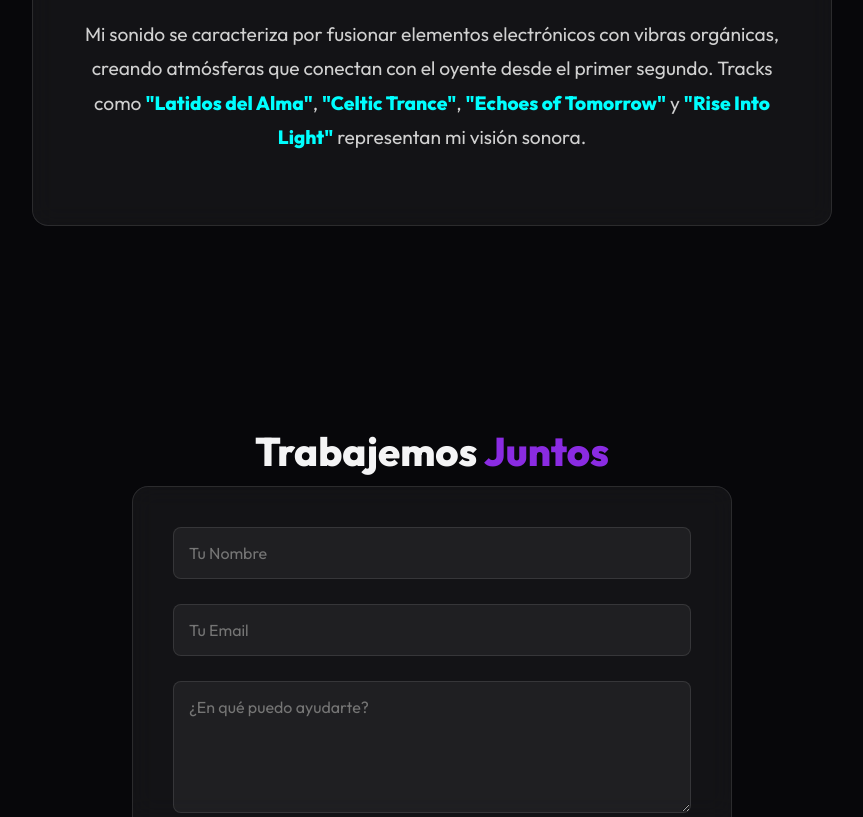
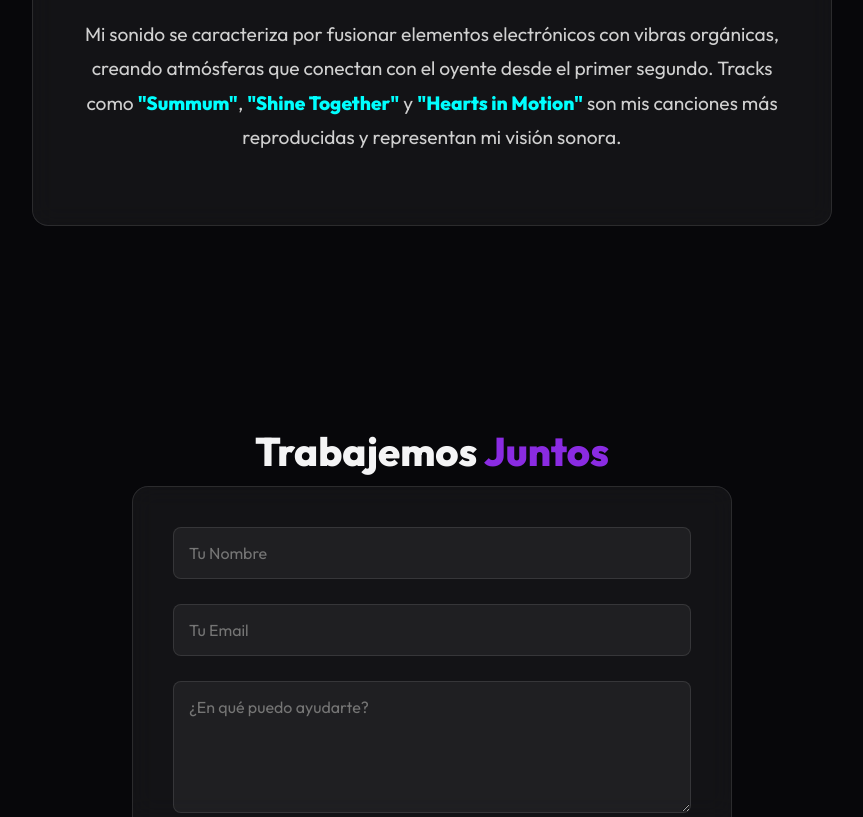
Before and after one commit to bielet20/RAYVERMUSIC, a plain HTML site: page index.html in a window 1280 px wide. Shown: the part 4294-5111 px from the top of the page, without its empty margins (208-1071 px from the left). Drawn offline with Linux system fonts and the light colour scheme.

Commit message:
🎶 Update bio with top tracks & increase logo size

```diff
--- a/index.html
+++ b/index.html
@@ -186,7 +186,7 @@
                 <div class="about-text">
                     <h2 class="section-title">Sobre <span>Mí</span></h2>
                     <p>Soy <strong>RAYVER</strong> (Gabriel Rivero Sampol), un productor musical apasionado por crear texturas sonoras únicas y ritmos envolventes. Con un catálogo en constante crecimiento que abarca desde el <em>Trance</em> y <em>Celtic</em> hasta lo <em>Cinematic</em> y <em>Orchestral</em>.</p>
-                    <p>Mi sonido se caracteriza por fusionar elementos electrónicos con vibras orgánicas, creando atmósferas que conectan con el oyente desde el primer segundo. Tracks como <strong>"Latidos del Alma"</strong>, <strong>"Celtic Trance"</strong>, <strong>"Echoes of Tomorrow"</strong> y <strong>"Rise Into Light"</strong> representan mi visión sonora.</p>
+                    <p>Mi sonido se caracteriza por fusionar elementos electrónicos con vibras orgánicas, creando atmósferas que conectan con el oyente desde el primer segundo. Tracks como <strong>"Summum"</strong>, <strong>"Shine Together"</strong> y <strong>"Hearts in Motion"</strong> son mis canciones más reproducidas y representan mi visión sonora.</p>
                 </div>
             </div>
         </section>
```
